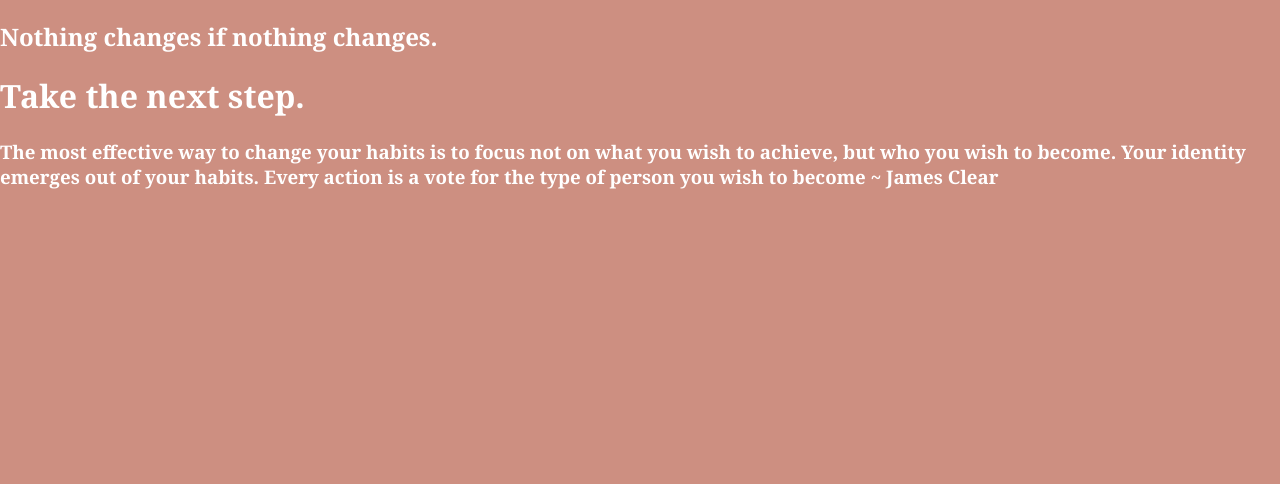
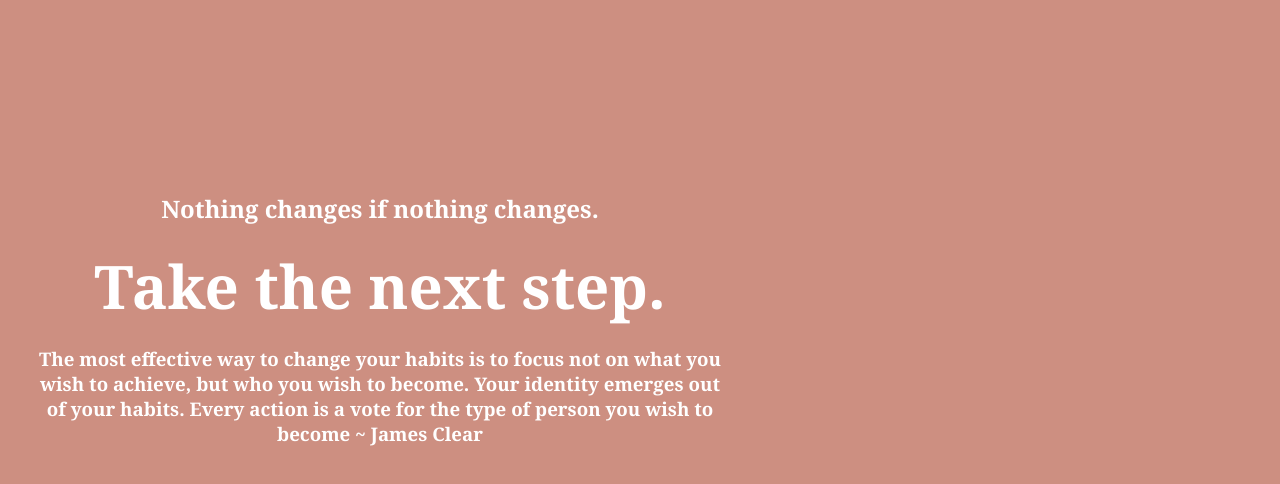
Before and after one commit to eliza-an/Health-tracker, a React (Create React App) app: page / in a window 1280 px wide. Shown: the top 484 px of the page. Built offline with nearby package versions, Linux system fonts and the light colour scheme.

Commit message:
adjusted text to fit like i wanted

```diff
--- a/src/App.css
+++ b/src/App.css
@@ -4,6 +4,8 @@ body{
 
 h1{
   color: white;
+  font-size: 60px;
+  margin: 0!important;
 }
 
 h2{
@@ -15,4 +17,8 @@ h3{
 }
 .text{
   font-family: Georgia, 'Times New Roman', Times, serif;
+  padding-left: 30px;
+  max-width: 700px;
+  margin-top: 15%;
+  text-align: center;
 }
```
